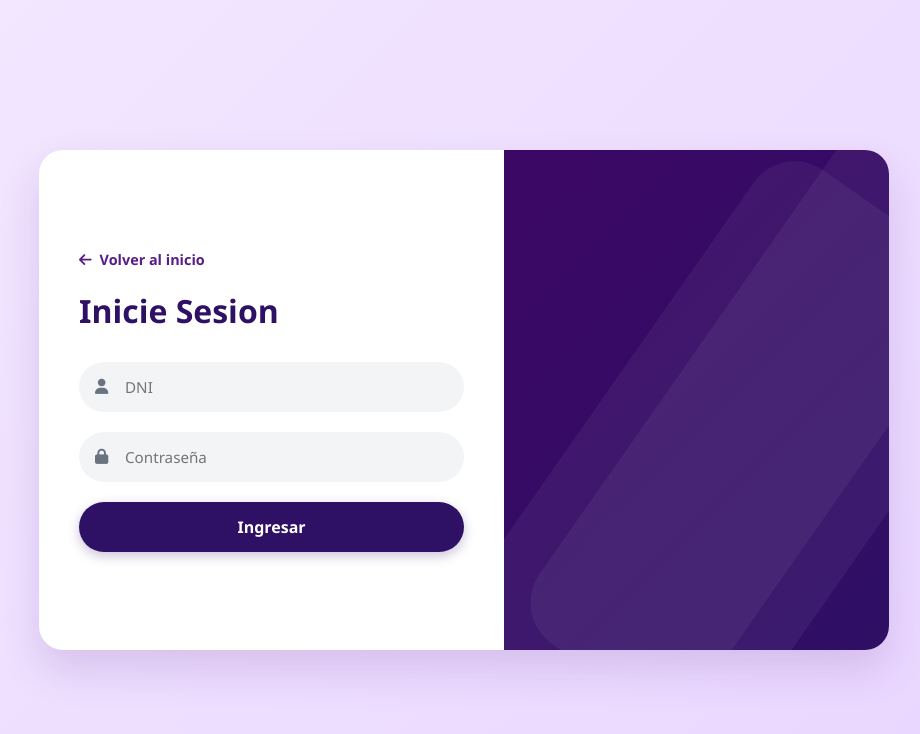
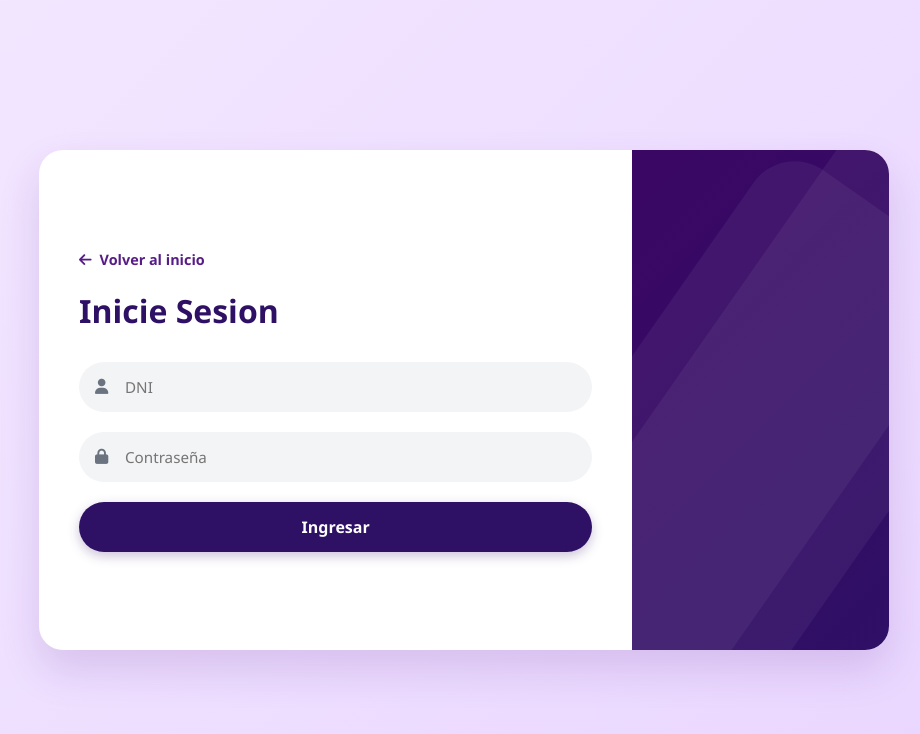
Before and after one commit to melanie-rs/control-empleados, a PHP site: page /login.php in a window 1280 px wide. Shown: the top 734 px of the page, without its empty margins (176-1096 px from the left). Run offline with PHP 8.4, Linux system fonts and the light colour scheme.

Commit message:
Ajuste el panel morado

```diff
--- a/css/estilo.css
+++ b/css/estilo.css
@@ -104,7 +104,7 @@ body, .index-body, .panel-body {
 }
 
 .login-form-section {
-    flex: 1;
+    flex: 2;
     padding: 50px 40px;
     display: flex;
     flex-direction: column;
```
